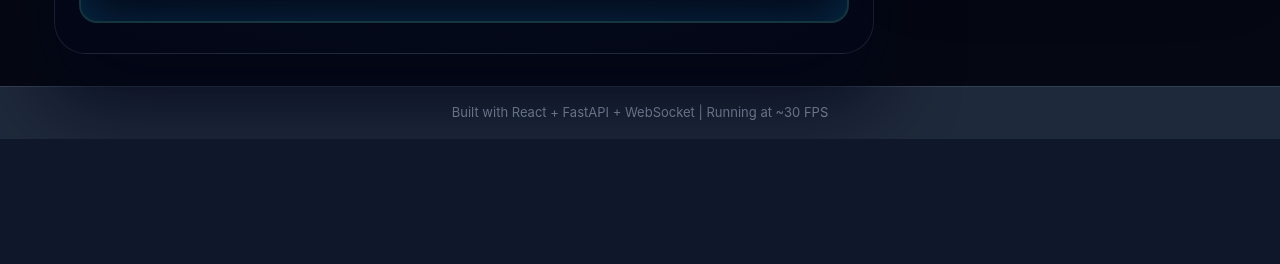
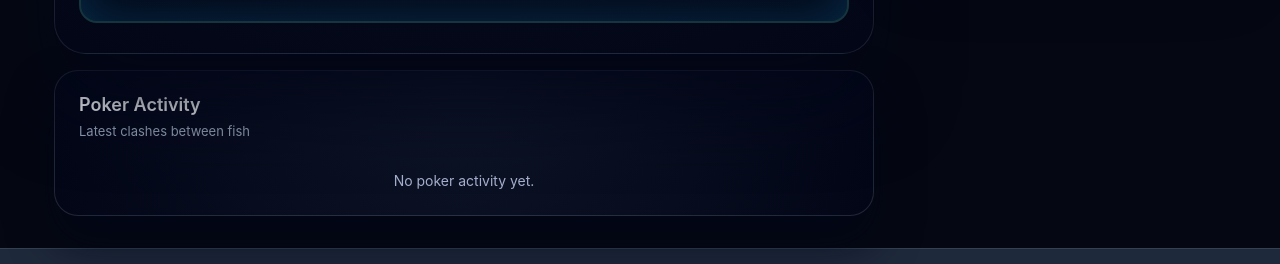
Before and after one commit to mbolaris/tank, a React app in the folder frontend/: page / in a window 1280 px wide. Shown: the part 831-1095 px from the top of the page. Before the commit the page ends 970 px from the top, so only its background shows below. Built offline with nearby package versions, Linux system fonts and the light colour scheme; no server answers; the HTML template or start-up script is replaced by a standard one.

Commit message:
Fix poker events layout

```diff
--- /dev/null
+++ b/frontend/src/components/PokerEvents.css
@@ -0,0 +1,70 @@
+.poker-events {
+  width: 100%;
+  max-width: 820px;
+  padding: 20px 24px;
+  border-radius: 24px;
+  background: radial-gradient(circle at top, rgba(15, 23, 42, 0.92), rgba(2, 6, 23, 0.95));
+  border: 1px solid rgba(148, 163, 184, 0.2);
+  box-shadow: 0 25px 45px rgba(2, 6, 23, 0.75);
+  display: flex;
+  flex-direction: column;
+  gap: 16px;
+}
+
+.poker-events__header {
+  display: flex;
+  flex-direction: column;
+  gap: 4px;
+}
+
+.poker-events__header h2 {
+  font-size: 18px;
+  font-weight: 600;
+  color: #f8fafc;
+}
+
+.poker-events__header span {
+  font-size: 13px;
+  color: #94a3b8;
+}
+
+.poker-events__list {
+  max-height: 240px;
+  overflow-y: auto;
+  display: flex;
+  flex-direction: column;
+  gap: 8px;
+  padding-right: 4px;
+}
+
+.poker-events__empty {
+  font-size: 14px;
+  color: #cbd5f5;
+  padding: 12px 0 4px;
+  text-align: center;
+  opacity: 0.8;
+}
+
+.poker-events__item {
+  padding: 10px 14px;
+  border-radius: 10px;
+  border: 1px solid rgba(34, 197, 94, 0.4);
+  background: rgba(21, 128, 61, 0.12);
+  font-size: 14px;
+  line-height: 1.4;
+  color: #bbf7d0;
+  transition: opacity 0.5s ease;
+  box-shadow: 0 10px 20px rgba(0, 0, 0, 0.25);
+}
+
+.poker-events__item.tie {
+  border-color: rgba(250, 204, 21, 0.5);
+  background: rgba(202, 138, 4, 0.12);
+  color: #fef9c3;
+}
+
+@media (max-width: 768px) {
+  .poker-events {
+    padding: 16px;
+  }
+}
--- a/frontend/src/components/PokerEvents.tsx
+++ b/frontend/src/components/PokerEvents.tsx
@@ -1,4 +1,5 @@
 import React from 'react';
+import './PokerEvents.css';
 
 interface PokerEvent {
   frame: number;
@@ -16,60 +17,37 @@ interface PokerEventsProps {
 }
 
 const PokerEvents: React.FC<PokerEventsProps> = ({ events, currentFrame }) => {
-  if (events.length === 0) {
-    return null;
-  }
-
-  const styles = {
-    container: {
-      position: 'fixed' as const,
-      bottom: '20px',
-      right: '20px',
-      width: '400px',
-      maxHeight: '250px',
-      overflowY: 'auto' as const,
-      pointerEvents: 'none' as const,
-      zIndex: 1000,
-    },
-    event: (age: number) => ({
-      backgroundColor: 'rgba(20, 20, 40, 0.9)',
-      padding: '8px 12px',
-      marginBottom: '5px',
-      borderRadius: '4px',
-      fontSize: '13px',
-      color: age > 120 ? `rgba(200, 255, 150, ${Math.max(0.3, 1 - (age - 120) / 60)})` : 'rgb(200, 255, 150)',
-      transition: 'opacity 0.5s',
-      border: '1px solid rgba(100, 255, 100, 0.3)',
-      boxShadow: '0 2px 8px rgba(0, 0, 0, 0.3)',
-    }),
-    tieEvent: (age: number) => ({
-      backgroundColor: 'rgba(20, 20, 40, 0.9)',
-      padding: '8px 12px',
-      marginBottom: '5px',
-      borderRadius: '4px',
-      fontSize: '13px',
-      color: age > 120 ? `rgba(255, 255, 100, ${Math.max(0.3, 1 - (age - 120) / 60)})` : 'rgb(255, 255, 100)',
-      transition: 'opacity 0.5s',
-      border: '1px solid rgba(255, 255, 100, 0.3)',
-      boxShadow: '0 2px 8px rgba(0, 0, 0, 0.3)',
-    }),
-  };
-
   return (
-    <div style={styles.container}>
-      {events.slice().reverse().map((event, index) => {
+    <section className="poker-events" aria-label="Recent poker activity">
+      <div className="poker-events__header">
+        <h2>Poker Activity</h2>
+        <span>Latest clashes between fish</span>
+      </div>
+      {events.length === 0 ? (
+        <p className="poker-events__empty">No poker activity yet.</p>
+      ) : (
+        <div className="poker-events__list">
+          {events
+            .slice()
+            .reverse()
+            .map((event, index) => {
               const age = currentFrame - event.frame;
               const isTie = event.winner_id === -1;
+              const fading = Math.max(0.35, 1 - Math.max(0, age - 90) / 90);
+
               return (
                 <div
                   key={`${event.frame}-${index}`}
-            style={isTie ? styles.tieEvent(age) : styles.event(age)}
+                  className={`poker-events__item ${isTie ? 'tie' : ''}`}
+                  style={{ opacity: fading }}
                 >
                   {event.message}
                 </div>
               );
             })}
         </div>
+      )}
+    </section>
   );
 };
 
--- a/frontend/src/utils/renderer.ts
+++ b/frontend/src/utils/renderer.ts
@@ -145,7 +145,7 @@ export class Renderer {
     this.ctx.restore();
   }
 
-  private updateParticles(width: number, height: number, time: number) {
+  private updateParticles(width: number, height: number, _time: number) {
     for (const particle of this.particles) {
       // Float upward
       particle.y -= particle.speed;
@@ -502,27 +502,6 @@ export class Renderer {
     return [Math.round(r * 255), Math.round(g * 255), Math.round(b * 255)];
   }
 
-  private drawEnergyBar(x: number, y: number, width: number, energy: number) {
-    const { ctx } = this;
-    const barHeight = 4;
-    const barWidth = width;
-
-    // Background
-    ctx.fillStyle = '#333333';
-    ctx.fillRect(x, y, barWidth, barHeight);
-
-    // Energy bar
-    let color = '#4ade80'; // green
-    if (energy < 30) {
-      color = '#ef4444'; // red
-    } else if (energy < 60) {
-      color = '#fbbf24'; // yellow
-    }
-
-    ctx.fillStyle = color;
-    ctx.fillRect(x, y, (barWidth * energy) / 100, barHeight);
-  }
-
   private drawEnhancedEnergyBar(x: number, y: number, width: number, energy: number) {
     const { ctx } = this;
     const barHeight = 6;
```
Lines whose indentation alone changed are shown as unchanged.
